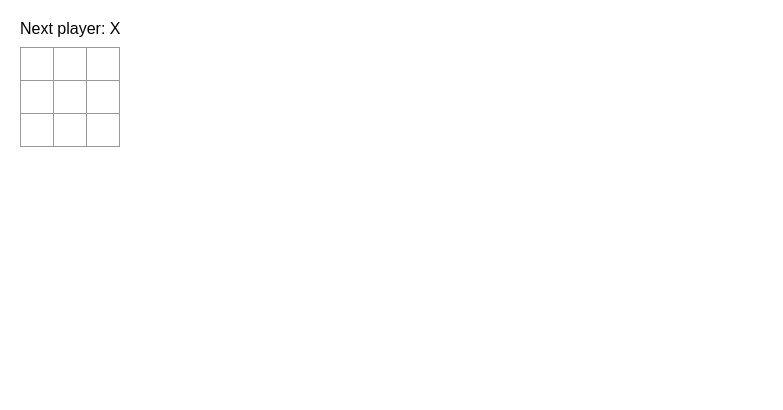
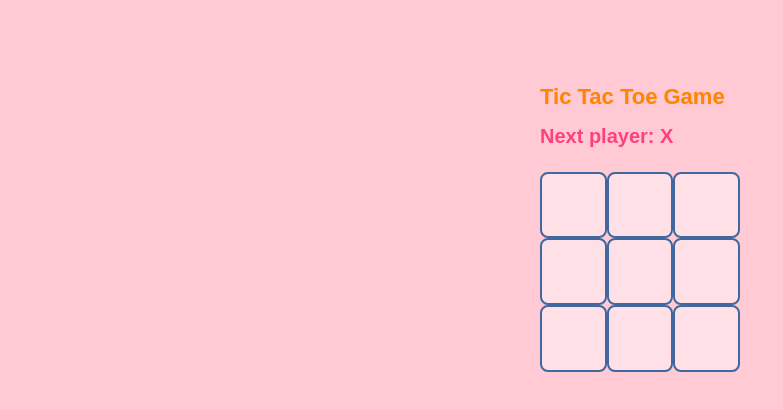
Before and after one commit to Huiclaire/tic-tac-toe-react, a React (Create React App) app: page / in a window 1280 px wide. Shown: the top 410 px of the page, without its empty margins (0-783 px from the left). Built offline with nearby package versions, Linux system fonts and the light colour scheme.

Commit message:
Add simple design

```diff
--- a/src/App.js
+++ b/src/App.js
@@ -94,19 +94,16 @@ export default function Board() {
 
   return (
     <>
+      <h1>Tic Tac Toe Game</h1>
       <div className="status">{status}</div>
-      <div className="board-row">
+      <div class="grid">
         {/* when the square is clicked, the code after the arrow will run, calling 'handleclick(0) */}
         <Square value={squares[0]} onSquareClick={() => handleClick(0)} />
         <Square value={squares[1]} onSquareClick={() => handleClick(1)} />
         <Square value={squares[2]} onSquareClick={() => handleClick(2)} />
-      </div>
-      <div className="board-row">
         <Square value={squares[3]} onSquareClick={() => handleClick(3)} />
         <Square value={squares[4]} onSquareClick={() => handleClick(4)} />
         <Square value={squares[5]} onSquareClick={() => handleClick(5)} />
-      </div>
-      <div className="board-row">
         <Square value={squares[6]} onSquareClick={() => handleClick(6)} />
         <Square value={squares[7]} onSquareClick={() => handleClick(7)} />
         <Square value={squares[8]} onSquareClick={() => handleClick(8)} />
--- a/src/styles.css
+++ b/src/styles.css
@@ -4,13 +4,17 @@
 
 body {
   font-family: sans-serif;
-  margin: 20px;
-  padding: 0;
+  margin: 5.25rem;
+  display: flex;
+  justify-content: center;
+  background-color: #FFCAD4;
 }
 
 h1 {
   margin-top: 0;
   font-size: 22px;
+  color: #ff8400;
+  text-shadow: 1px 1px 3px rgba(0,0,0,0.04);
 }
 
 h2 {
@@ -46,39 +50,30 @@ ul {
   padding-inline-start: 20px;
 }
 
-* {
-  box-sizing: border-box;
+.square {
+  font-size: 24px;
+  font-weight: bold;
+  border: 2px solid;
+  color: #40679E;
+  background-color: #ffe0e6;
+  border-radius: 8px;
 }
 
-body {
-  font-family: sans-serif;
-  margin: 20px;
-  padding: 0;
-}
-
-.square {
-  background: #fff;
-  border: 1px solid #999;
-  float: left;
-  font-size: 24px;
-  font-weight: bold;
-  line-height: 34px;
-  height: 34px;
-  margin-right: -1px;
-  margin-top: -1px;
-  padding: 0;
-  text-align: center;
-  width: 34px;
-}
-
-.board-row:after {
-  clear: both;
-  content: '';
-  display: table;
+.grid {
+  width: 200px;
+  height: 200px;
+  margin: 0 auto;
+  /* border: 4px solid #40679E; */
+  border-radius: 8px;
+  display: grid;
+  grid-template: repeat(3, 1fr)/repeat(3, 1fr);
 }
 
 .status {
-  margin-bottom: 10px;
+  margin-bottom: 24px;
+  color: #FF407D;
+  font-weight: bold;
+  font-size: 20px;
 }
 .game {
   display: flex;
```
